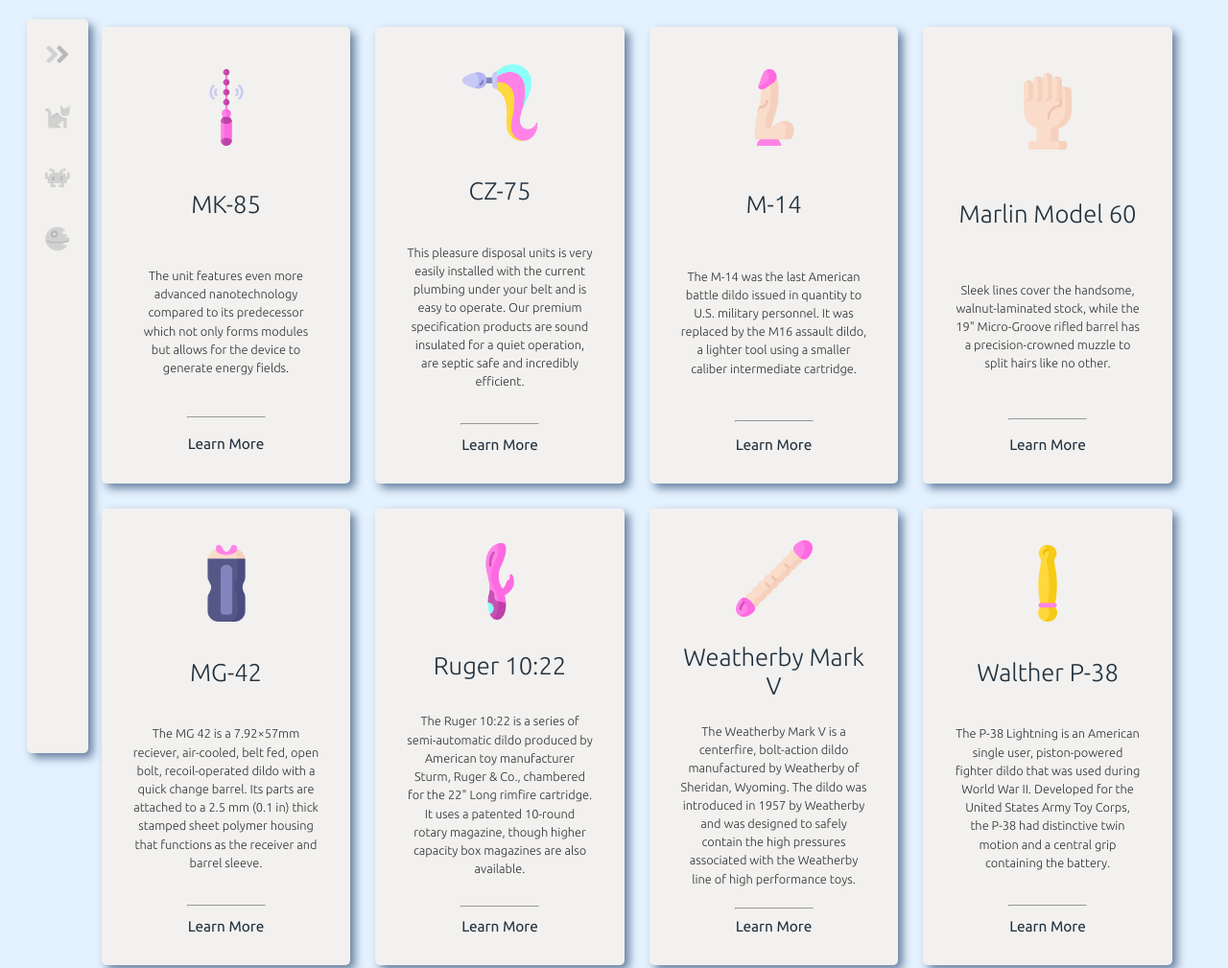
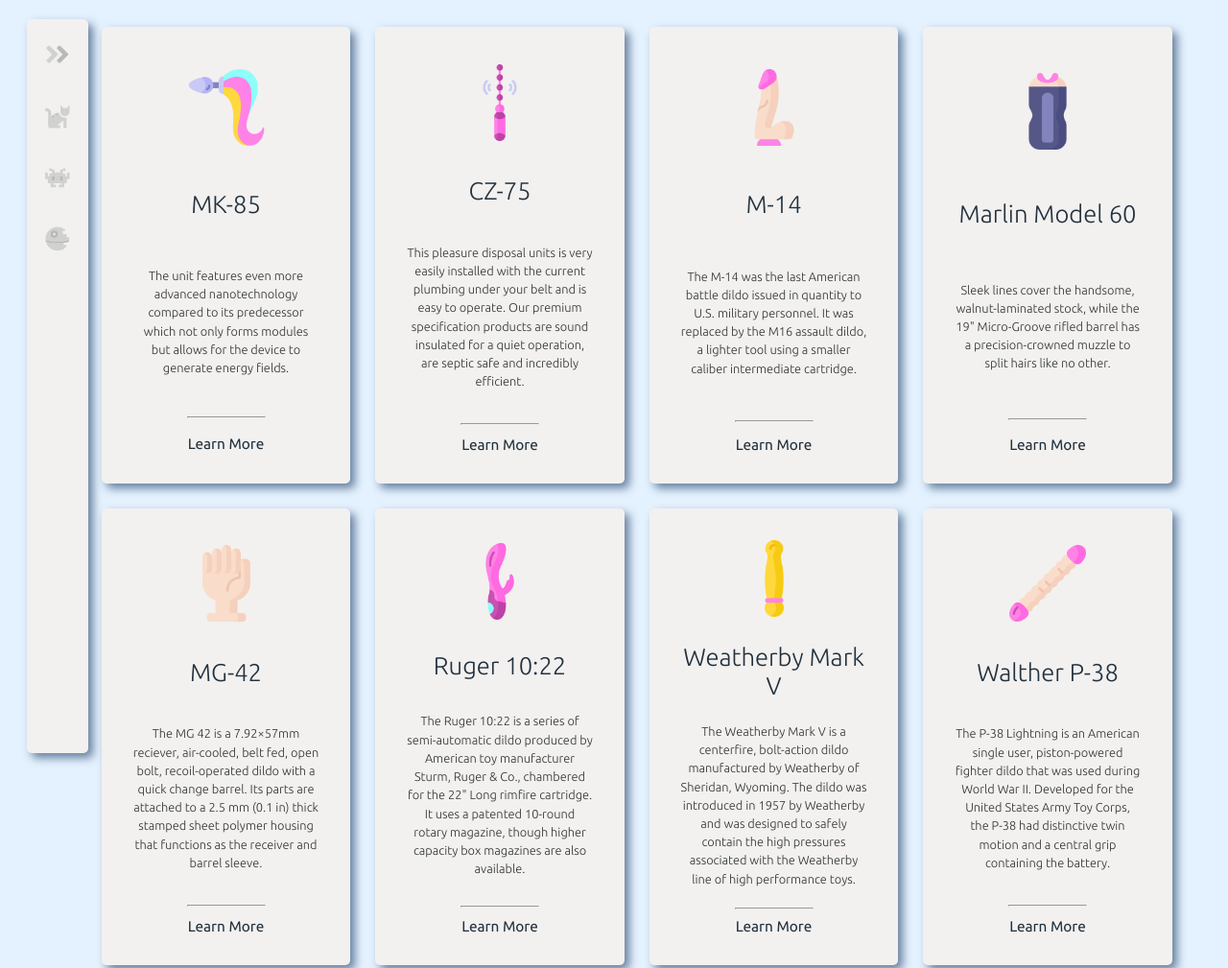
Before and after one commit to LaurentBrajkovic/Grid-away-grid-ahoy-, a plain HTML site: page index.html in a window 1280 px wide. Shown: the top 1009 px of the page at 96% size. Drawn offline with nearby package versions, Linux system fonts and the light colour scheme.

Commit message:
Update index.html

```diff
--- a/index.html
+++ b/index.html
@@ -105,7 +105,7 @@
             <table>
                 <tr>
                     <td>
-                        <img src="/Assets/Knight MK-85.png" alt="MK-85" width="80">
+                        <img src="https://raw.githubusercontent.com/LaurentBrajkovic/Grid-away-grid-ahoy-/main/Assets/CZ-75.png" alt="MK-85" width="80">
                     </td>
                 </tr>
                 <aside>
@@ -141,7 +141,7 @@
             <table>
                 <tr>
                     <td>
-                        <img src="/Assets/CZ-75.png" alt="CE-75" width="80">
+                        <img src="https://raw.githubusercontent.com/LaurentBrajkovic/Grid-away-grid-ahoy-/main/Assets/Knight%20MK-85.png" alt="CE-75" width="80">
                     </td>
                 </tr>
                 <aside>
@@ -178,7 +178,7 @@
             <table>
                 <tr>
                     <td>
-                        <img src="/Assets/M-14.png" alt="M-14" width="80">
+                        <img src="https://raw.githubusercontent.com/LaurentBrajkovic/Grid-away-grid-ahoy-/master/Assets/M-14.png" alt="M-14" width="80">
                     </td>
                 </tr>
                 <aside>
@@ -215,7 +215,7 @@
             <table>
                 <tr>
                     <td>
-                        <img src="/Assets/Marlin Model 60.png" alt="Marlin Model 60" width="80">
+                        <img src="https://raw.githubusercontent.com/LaurentBrajkovic/Grid-away-grid-ahoy-/master/Assets/MG-42.png" width="80">
                     </td>
                 </tr>
                 <aside>
@@ -252,7 +252,7 @@
             <table>
                 <tr>
                     <td>
-                        <img src="/Assets/MG-42.png" alt="MG-42" width="80">
+                        <img src="https://raw.githubusercontent.com/LaurentBrajkovic/Grid-away-grid-ahoy-/master/Assets/Marlin%20Model%2060.png" alt="MG-42" width="80">
                     </td>
                 </tr>
                 <aside>
@@ -289,7 +289,7 @@
             <table>
                 <tr>
                     <td>
-                        <img src="/Assets/Ruger 10:22.png" alt="Ruger 10:22" width="80">
+                        <img src="https://raw.githubusercontent.com/LaurentBrajkovic/Grid-away-grid-ahoy-/master/Assets/Ruger%2010%3A22.png" alt="Ruger 10:22" width="80">
                     </td>
                 </tr>
                 <aside>
@@ -326,7 +326,7 @@
             <table>
                 <tr>
                     <td>
-                        <img src="/Assets/Weatherby Mark V.png" alt="Weatherby Mark V" width="80">
+                        <img src="https://raw.githubusercontent.com/LaurentBrajkovic/Grid-away-grid-ahoy-/master/Assets/Walther%20P-38.png" alt="Weatherby Mark V" width="80">
                     </td>
                 </tr>
                 <aside>
@@ -363,7 +363,7 @@
             <table>
                 <tr>
                     <td>
-                        <img src="/Assets/Walther P-38.png" alt="Walther P-38" width="80">
+                        <img src="https://raw.githubusercontent.com/LaurentBrajkovic/Grid-away-grid-ahoy-/master/Assets/Weatherby%20Mark%20V.png" alt="Walther P-38" width="80">
                     </td>
                 </tr>
                 <aside>
```
